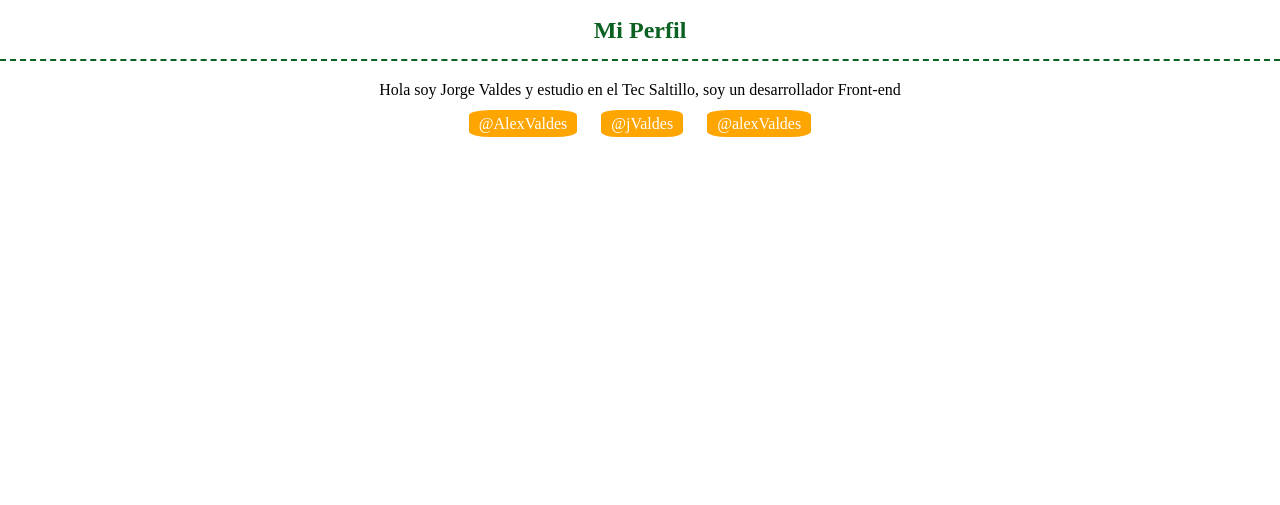
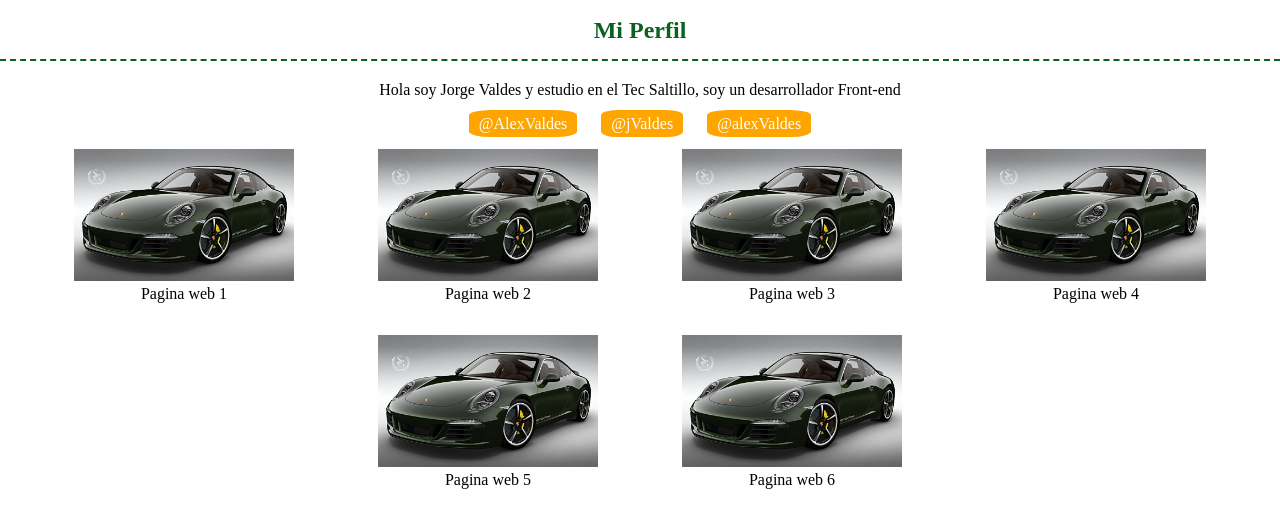
Before and after one commit to alexvaldes/curso-maquetacion, a plain HTML site: page index.html in a window 1280 px wide. Shown: the part 309-814 px from the top of the page. Drawn offline with Linux system fonts and the light colour scheme.

Commit message:
Add: works

```diff
--- a/css/estilo.css
+++ b/css/estilo.css
@@ -64,3 +64,15 @@ nav ul li:hover{
 	border-radius: 20%;
 	margin: 0 10px;
 }
+
+.Work{
+	text-align: center;
+}
+.Work .Work-item{
+	width: 300px;
+	display: inline-block;
+	margin: 0;
+}
+.Work .Work-item img{
+	width: 100%;
+}
--- a/index.html
+++ b/index.html
@@ -20,14 +20,57 @@
 				<figcaption>Jorge Valdes</figcaption>
 			</figure>
 	</header>
+
 	<section class="Profile">
 		<h2 class="Profile-title">Mi Perfil</h2>
 		<p>Hola soy Jorge Valdes y estudio en el Tec Saltillo, soy un desarrollador Front-end</p>
 		<a href="http://fb.com/jorgevaldes07" class="Profile-link" target="_blank">@AlexValdes</a>
 		<a href="http://github.com/alexvaldes" class="Profile-link" target="_blank">@jValdes</a>
 		<a href="http://twitter.com" class="Profile-link" target="_blank">@alexValdes</a>
+	</section>
 
+	<section class="Work">
+		<article class="Work-item">
+			<figure>
+				<img src="img/coche.png">
+				<figcaption>Pagina web 1</figcaption>
+			</figure>
+		</article>
 
+		<article class="Work-item">
+			<figure>
+				<img src="img/coche.png">
+				<figcaption>Pagina web 2</figcaption>
+			</figure>
+		</article>
+
+		<article class="Work-item">
+			<figure>
+				<img src="img/coche.png">
+				<figcaption>Pagina web 3</figcaption>
+			</figure>
+		</article>
+
+		<article class="Work-item">
+			<figure>
+				<img src="img/coche.png">
+				<figcaption>Pagina web 4</figcaption>
+			</figure>
+		</article>
+
+		<article class="Work-item">
+			<figure>
+				<img src="img/coche.png">
+				<figcaption>Pagina web 5</figcaption>
+			</figure>
+		</article>
+
+		<article class="Work-item">
+			<figure>
+				<img src="img/coche.png">
+				<figcaption>Pagina web 6</figcaption>
+			</figure>
+		</article>
 	</section>
 </body>
 </html>
```
Also changed, not shown: img/coche.png (added).
